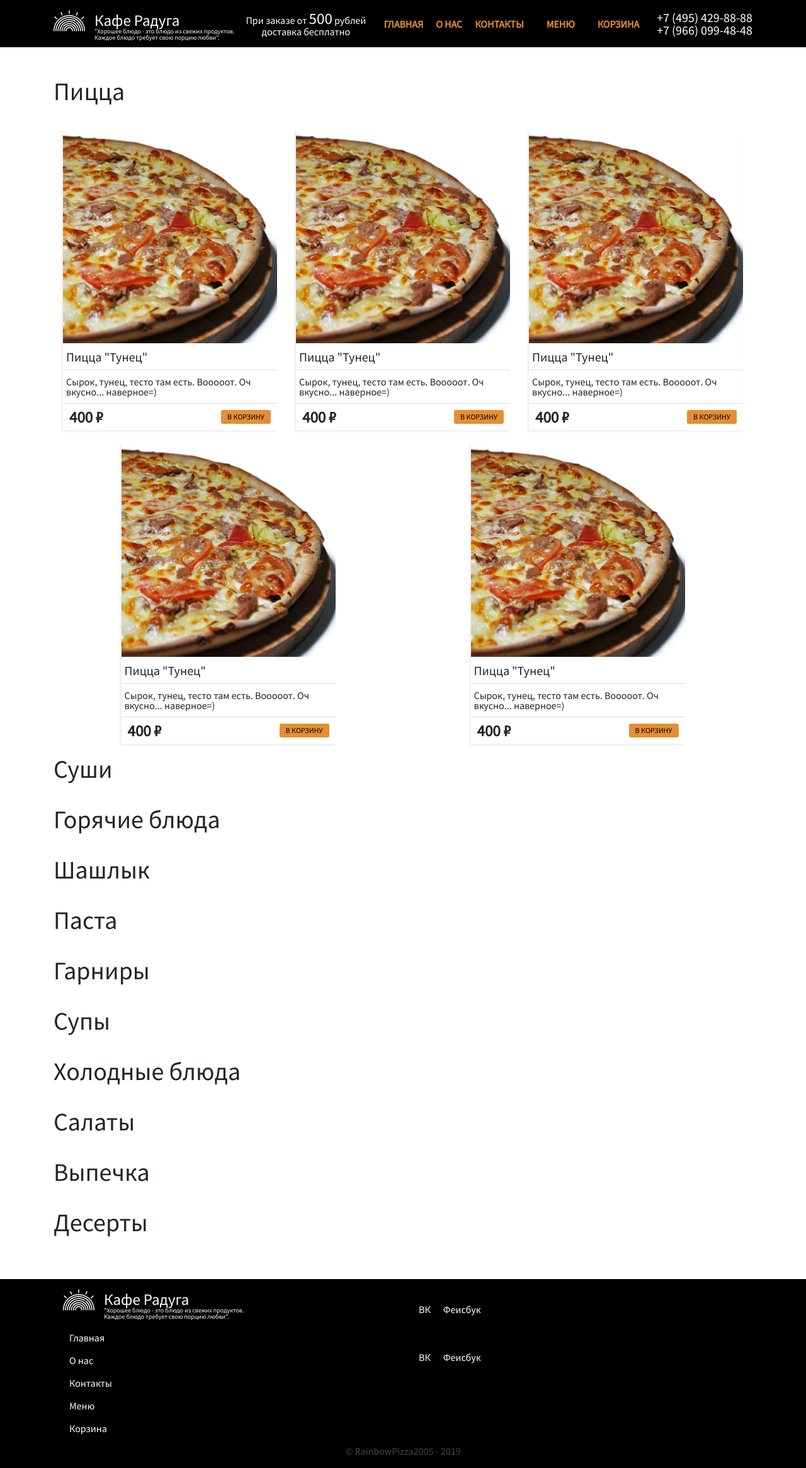
After one commit to TheGreenForest/raibowcaffe, a PHP site: page /menu.php in a window 1280 px wide. The commit adds this page. Shown: the whole page at 63% size. Run offline with PHP 8.4, Linux system fonts and the light colour scheme.

Commit message:
Меню

```diff
--- a/about.php
+++ b/about.php
@@ -1,5 +1,5 @@
 <!DOCTYPE html>
-<html lang="en">
+<html lang="ru">
 
 <head>
     <meta charset="UTF-8">
@@ -15,7 +15,6 @@
 <body>
 
     <?php require ('modules/header.php');?>
-
     <div class="content">
         <div class="top-container">
             <div class="container flex">
--- a/contact.php
+++ b/contact.php
@@ -1,5 +1,5 @@
 <!DOCTYPE html>
-<html lang="en">
+<html lang="ru">
 
 <head>
     <meta charset="UTF-8">
@@ -25,8 +25,6 @@
                 <div class="right-container ">
                     <iframe src="https://yandex.ru/map-widget/v1/?um=constructor%3A7fe9e7fe2624409507051151143ec132e730ca236277d44bc9547f16e21ae250&amp;source=constructor" width="925" height="401" frameborder="0"></iframe>
                 </div>
-
-
             </div>
             <div class="container">
                 <div class="feedback">
--- a/css/main.css
+++ b/css/main.css
@@ -135,7 +135,12 @@ table {
     border-spacing: 0;
 }
 
+a:hover {
+    text-decoration: none;
+}
+
 /*Resset.css*/
+/*global CSS*/
 
 .flex {
     display: flex;
@@ -149,7 +154,8 @@ table {
     width: 100%;
 }
 
-
+/*global CSS*/
+/*Header*/
 .up-menu {
     color: #fff;
     display: flex;
@@ -204,7 +210,7 @@ table {
     text-decoration: none;
     color: #e68e35;
     font-weight: bold;
-    transition: 0.3s;
+    transition: 0.1s;
     padding-bottom: 10px;
 
 }
@@ -213,7 +219,7 @@ table {
     text-decoration: none;
     color: #e68e35;
     font-weight: bold;
-    transition: 0.3s;
+    transition: 0.1s;
     cursor: pointer;
 
 }
@@ -234,47 +240,78 @@ table {
     font-size: 20px;
 }
 
-.hello-container {
+/* Dropdown Button */
+.dropbtn {
+    background-color: #000;
+    color: #e68e35;
+    padding: 16px;
+    font-size: 16px;
+    border: none;
+    transition: 0.1s;
+}
+
+.dropbtn:hover {
+    color: #e65035;
+    text-decoration: none;
+}
+
+/* The container */
+.dropdown {
     position: relative;
-    height: 400px;
-    background: url(/image/header/piz.jpg) no-repeat 100%;
-    background-size: 100%;
-    color: #fff;
+    display: inline-block;
+
 
 }
 
-.hello-container:after {
-    content: '';
+/* Dropdown Content*/
+.dropdown-content {
+    display: none;
+    padding: 10px 0px;
+    border: 2px solid #e68e35;
     position: absolute;
-    top: 0;
-    left: 0;
-    right: 0;
-    bottom: 0;
-    background: black;
-    opacity: 0.6;
-    z-index: 0;
+    background-color: #000;
+    min-width: 160px;
+    box-shadow: 0px 8px 16px 0px rgba(0, 0, 0, 0.2);
+    z-index: 1;
+    margin-top: 10px;
+    transition: 0.1s;
+    z-index: 2
 }
 
-.hello-content {
-    height: 100%;
-    width: 100%;
-    display: inline-flex;
-    justify-content: center;
-    align-items: center;
-    position: absolute;
-    z-index: 1;
-    flex-direction: column;
-    margin-bottom: 40px;
+/* Links inside the dropdown */
+.dropdown-content a {
+    color: #e68e35;
+    padding: 12px 16px;
+    text-decoration: none;
+    display: block;
+    font-weight: 500;
+    border-bottom: 1px solid #000;
+    border-top: 1px solid #000;
+
+
 }
 
-.hello-content > h1 {
-    font-size: 100px;
+
+/* Change color of dropdown links on hover */
+.dropdown-content a:hover {
+    border-bottom: 1px solid #e68e35;
+    border-top: 1px solid #e68e35;
+    color: #e65035;
+    transition: 0.1s;
 }
 
-.hello-content > p {
-    margin-top: 20px;
-    font-size: 20px;
+/* Show the dropdown menu on hover */
+.dropdown:hover .dropdown-content {
+    display: block;
 }
+
+/* Change the background color of the dropdown button when the dropdown content is shown */
+.dropdown:hover .dropbtn {
+    background-color: #000;
+}
+
+/*Header*/
+/*footer*/
 
 
 
@@ -305,67 +342,4 @@ table {
     color: #454545
 }
 
-
-/* Dropdown Button */
-.dropbtn {
-    background-color: #000;
-    color: #e68e35;
-    padding: 16px;
-    font-size: 16px;
-    border: none;
-}
-
-/* The container */
-.dropdown {
-    position: relative;
-    display: inline-block;
-
-
-}
-
-/* Dropdown Content*/
-.dropdown-content {
-    display: none;
-    padding: 10px 0px;
-    border: 2px solid #e68e35;
-    position: absolute;
-    background-color: #000;
-    min-width: 160px;
-    box-shadow: 0px 8px 16px 0px rgba(0, 0, 0, 0.2);
-    z-index: 1;
-    margin-top: 10px;
-    transition: 0.3s;
-    z-index: 2
-}
-
-/* Links inside the dropdown */
-.dropdown-content a {
-    color: #e68e35;
-    padding: 12px 16px;
-    text-decoration: none;
-    display: block;
-    font-weight: 500;
-    border-bottom: 1px solid #000;
-    border-top: 1px solid #000;
-
-
-}
-
-
-/* Change color of dropdown links on hover */
-.dropdown-content a:hover {
-    border-bottom: 1px solid #e68e35;
-    border-top: 1px solid #e68e35;
-    color: #e65035;
-    transition: 0.3s;
-}
-
-/* Show the dropdown menu on hover */
-.dropdown:hover .dropdown-content {
-    display: block;
-}
-
-/* Change the background color of the dropdown button when the dropdown content is shown */
-.dropdown:hover .dropbtn {
-    background-color: #000;
-}
+/*footer*/
--- /dev/null
+++ b/css/menu.css
@@ -0,0 +1,66 @@
+.content {
+    margin: 50px 0px;
+}
+
+.content h1 {
+    font-size: 40px;
+    margin: 20px 0px
+}
+
+.content h2 {
+    font-size: 20px;
+    padding: 10px 5px;
+    border-bottom: 1px solid #dddddd;
+
+}
+
+.article {
+    flex-wrap: wrap;
+    justify-content: space-around;
+}
+
+.item-card {
+    margin-top: 20px;
+    -webkit-box-shadow: -2px 2px 3px 0px rgba(50, 50, 50, 0.1);
+    -moz-box-shadow: -2px 2px 3px 0px rgba(50, 50, 50, 0.1);
+    box-shadow: -2px 2px 3px 0px rgba(50, 50, 50, 0.1);
+}
+
+.item-card img {
+    width: 100%;
+}
+
+.item-card > p {
+    padding: 10px 5px;
+    border-bottom: 1px solid #dddddd;
+}
+
+.buy {
+    font-size: 25px;
+    align-items: center;
+    justify-content: space-between;
+}
+
+.buy > p {
+    font-weight: 700;
+    padding: 5px 10px;
+}
+
+.add-cart {
+    font-size: 12px;
+    text-transform: uppercase;
+    border: none;
+    margin: 10px;
+    padding: 5px 10px;
+    border-radius: 3px;
+    background-color: #e68e35;
+    transition: 0.3s;
+}
+
+.add-cart:hover {
+    background-color: #4ab408;
+}
+
+.add-cart:active {
+    background-color: #cb3c22;
+}
--- /dev/null
+++ b/menu.php
@@ -0,0 +1,126 @@
+<!DOCTYPE html>
+<html lang="ru">
+
+<head>
+    <meta charset="UTF-8">
+    <title>Кафе - "Радуга"</title>
+    <link href="https://fonts.googleapis.com/css?family=Source+Sans+Pro&display=swap" rel="stylesheet">
+    <link rel="stylesheet" href="css/bootstrap.css">
+    <link rel="stylesheet" href="css/main.css">
+    <link rel="stylesheet" href="css/menu.css">
+</head>
+
+<body>
+    <?php require ('modules/header.php');?>
+    <div class="content">
+
+        <div class="container">
+            <h1>Пицца</h1>
+            <div class="article flex">
+                <div class="item-wrapper col-md-4">
+                    <div class="item-card ">
+                        <img src="/image/menu/pizza/tunec.jpg" alt="">
+                        <h2>Пицца "Тунец"</h2>
+                        <p>Сырок, тунец, тесто там есть. Вооооот. Оч вкусно... наверное=)</p>
+                        <div class="buy flex">
+                            <p>400 <span style="font-size: 25px;">₽</span></p>
+                            <button class="add-cart">В корзину</button>
+                        </div>
+                    </div>
+                </div>
+                <div class="item-wrapper col-md-4">
+                    <div class="item-card ">
+                        <img src="/image/menu/pizza/tunec.jpg" alt="">
+                        <h2>Пицца "Тунец"</h2>
+                        <p>Сырок, тунец, тесто там есть. Вооооот. Оч вкусно... наверное=)</p>
+                        <div class="buy flex">
+                            <p>400 <span style="font-size: 25px;">₽</span></p>
+                            <button class="add-cart">В корзину</button>
+                        </div>
+                    </div>
+                </div>
+                <div class="item-wrapper col-md-4">
+                    <div class="item-card ">
+                        <img src="/image/menu/pizza/tunec.jpg" alt="">
+                        <h2>Пицца "Тунец"</h2>
+                        <p>Сырок, тунец, тесто там есть. Вооооот. Оч вкусно... наверное=)</p>
+                        <div class="buy flex">
+                            <p>400 <span style="font-size: 25px;">₽</span></p>
+                            <button class="add-cart">В корзину</button>
+                        </div>
+                    </div>
+                </div>
+                <div class="item-wrapper col-md-4">
+                    <div class="item-card ">
+                        <img src="/image/menu/pizza/tunec.jpg" alt="">
+                        <h2>Пицца "Тунец"</h2>
+                        <p>Сырок, тунец, тесто там есть. Вооооот. Оч вкусно... наверное=)</p>
+                        <div class="buy flex">
+                            <p>400 <span style="font-size: 25px;">₽</span></p>
+                            <button class="add-cart">В корзину</button>
+                        </div>
+                    </div>
+                </div><div class="item-wrapper col-md-4">
+    <div class="item-card ">
+        <img src="/image/menu/pizza/tunec.jpg" alt="">
+        <h2>Пицца "Тунец"</h2>
+        <p>Сырок, тунец, тесто там есть. Вооооот. Оч вкусно... наверное=)</p>
+        <div class="buy flex">
+            <p>400 <span style="font-size: 25px;">₽</span></p>
+            <button class="add-cart">В корзину</button>
+        </div>
+    </div>
+</div>
+
+
+            </div>
+
+            <h1>Суши</h1>
+            <div class="article flex">
+
+            </div>
+            <h1>Горячие блюда</h1>
+            <div class="article flex">
+
+            </div>
+            <h1>Шашлык</h1>
+            <div class="article flex">
+
+            </div>
+            <h1>Паста</h1>
+            <div class="article flex">
+
+            </div>
+            <h1>Гарниры</h1>
+            <div class="article flex">
+
+            </div>
+            <h1>Супы</h1>
+            <div class="article flex">
+
+            </div>
+            <h1>Холодные блюда</h1>
+            <div class="article flex">
+
+            </div>
+            <h1>Салаты</h1>
+            <div class="article flex">
+
+            </div>
+            <h1>Выпечка</h1>
+            <div class="article flex">
+
+            </div>
+            <h1>Десерты</h1>
+            <div class="article flex">
+
+            </div>
+
+
+        </div>
+
+    </div>
+    <?php require ('modules/footer.php');?>
+</body>
+
+</html>
--- a/modules/header.php
+++ b/modules/header.php
@@ -1,6 +1,7 @@
 <div class="header">
     <div class="up-menu">
         <div class="container flex s-between ">
+            <a href="index.php">
                 <div class="logo">
                     <div class="logo-image"><img src="image/logo/rainbow-logo.svg" alt="Логотип" style="width: 100%;"></div>
                     <div class="logo-text">
@@ -8,6 +9,7 @@
                         <div class="logo-text-discription">"Хорошее блюдо - это блюдо из свежих продуктов. <br>Каждое блюдо требует свою порцию любви".</div>
                     </div>
                 </div>
+            </a>
             <div class="delivery">
                 <p>При заказе от <span style="font-size:25px">500</span> рублей <br> доставка бесплатно</p>
             </div>
@@ -16,16 +18,24 @@
                     <li><a href="/index.php">Главная</a></li>
                     <li><a href="/about.php">О нас</a></li>
                     <li><a href="/contact.php">Контакты</a></li>
-                    <li><a href="/menu.php">
+                    <li>
                         <div class="dropdown">
-                                <a class="dropbtn">Меню</a>
+                            <a href="/menu.php" class="dropbtn">Меню</a>
                             <div class="dropdown-content">
                                 <a href="#">Пицца</a>
                                 <a href="#">Суши</a>
-                                    <a href="#">Роллы</a>
+                                <a href="#">Горячие<br> блюда</a>
+                                <a href="#">Шашлык</a>
+                                <a href="#">Паста</a>
+                                <a href="#">Гарниры</a>
+                                <a href="#">Супы</a>
+                                <a href="#">Холодные блюда</a>
+                                <a href="#">Салаты</a>
+                                <a href="#">Выпечка</a>
+                                <a href="#">Десерты</a>
                             </div>
                         </div>
-                        </a></li>
+                    </li>
                     <li><a href="/cart.php">Корзина</a></li>
                 </ul>
             </div>
```
Also changed, not shown: css/about.css (+17 -10 lines), css/main-page.css (+44 -1 lines), index.php (+1 -6 lines), image/menu/pizza/tunec.jpg (added). Lines whose indentation alone changed are shown as unchanged.
